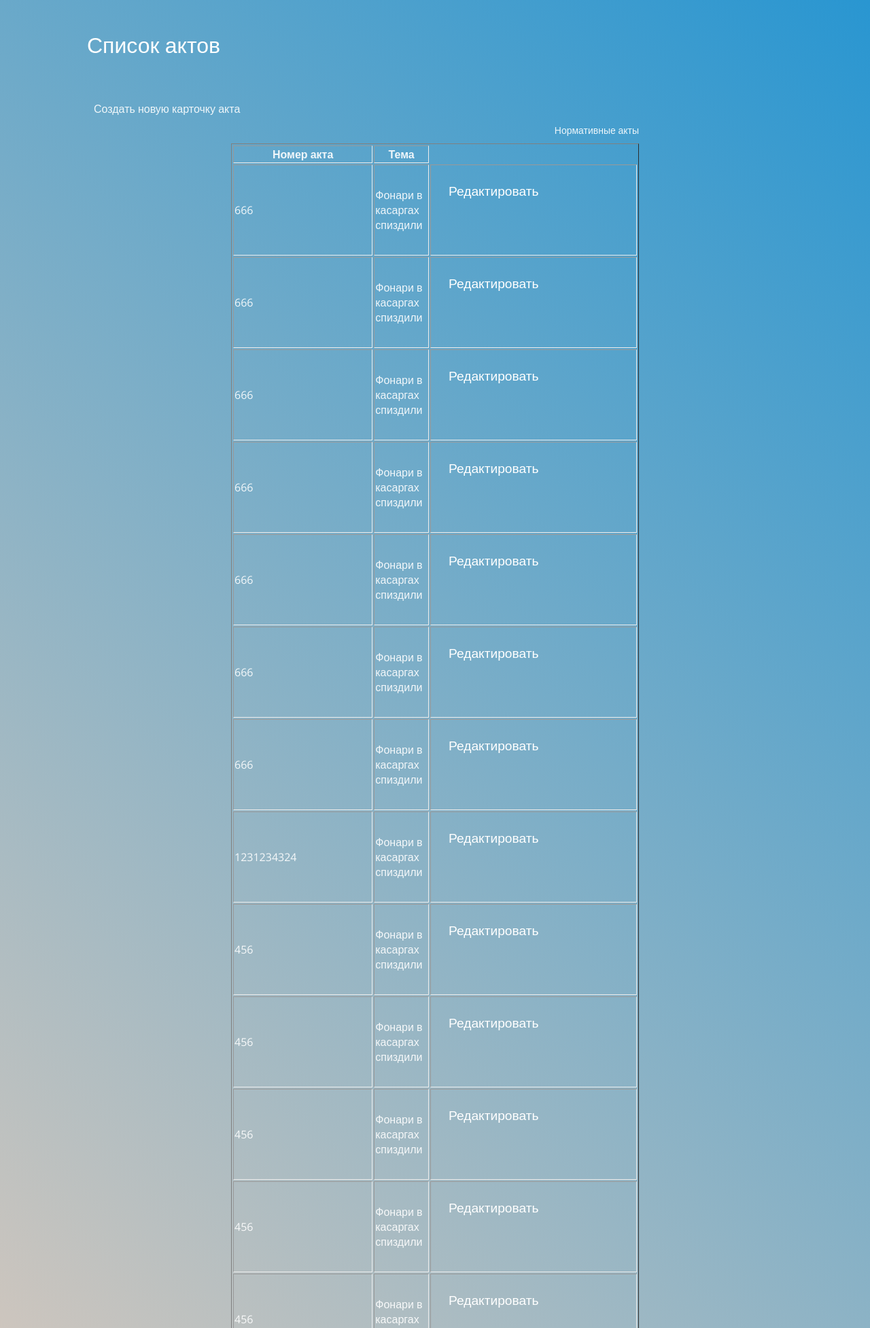
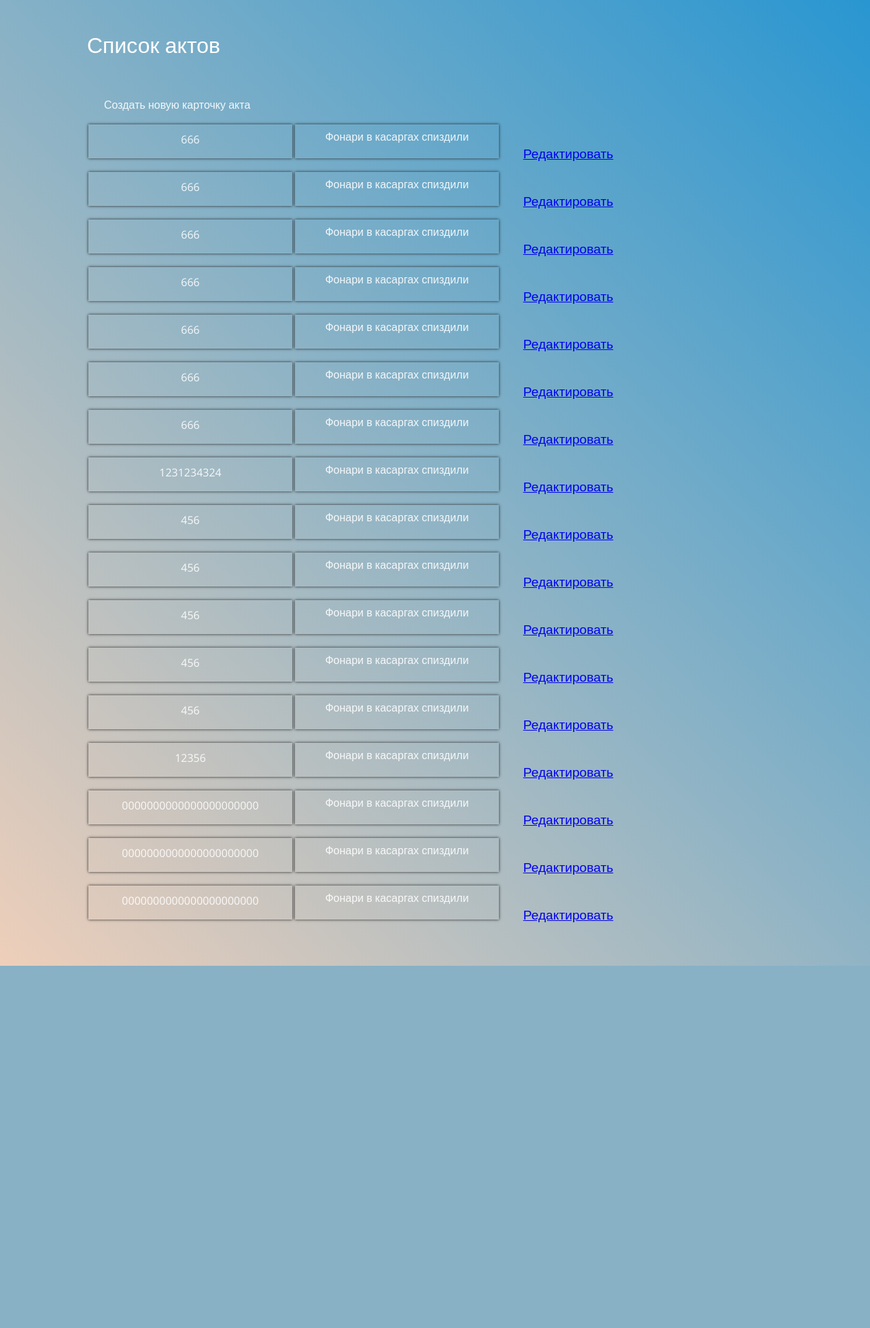
Before and after one commit to FlashVagON/WebAkti, a Django app: page /editor/ in a window 1280 px wide. Shown: the top 1954 px of the page at 68% size. After the commit the page ends 1421 px from the top, so only its background shows below. Run offline with Django 3.2, Linux system fonts and the light colour scheme; data comes from the database, SQL or seed files in the repository.

Commit message:
далнейшие ковыряния в CSS

```diff
--- a/Editor/static/css/style.css
+++ b/Editor/static/css/style.css
@@ -7,6 +7,31 @@
   box-sizing: border-box;
   -webkit-transition: 0.5s ease-in-out;
   transition: 0.5s ease-in-out;
+
+
+}
+
+div.box {
+	width: 300px; /* Ширина блока */
+	height: 50px;
+    padding: 10px; /* Поля */
+    margin-top: 10px; /* Отступ сверху */
+	margin: 2px;
+    /* border: 2px solid #000; /* Параметры рамки */ */
+	-webkit-box-sizing: border-box;
+	box-sizing: border-box;
+	-webkit-box-shadow: 0px 0px 4px #222;
+	box-shadow: 0px 0px 4px #222;
+	position: inherit;
+	text-align: center;
+	float: left;
+
+}
+
+div.new-akt {
+	margin: 5px;
+	padding: 10px; /* Поля */
+
 }
 
 body {
@@ -48,7 +73,7 @@ h2 {
   }
 }
 
-a, a > span {
+a.effect-1, a.effect-2,  a > span {
   position: relative;
   color: inherit;
   text-decoration: none;
@@ -96,6 +121,26 @@ a:before, a:after, a > span:before, a > span:after {
 }
 .effect-2:hover:before, .effect-2:hover:after {
   transform: scale(1, 1);
+}
+
+.btn {
+  display: block;
+  width: 190px;
+  height: 60px;
+  border: 1px solid #fff;
+  overflow: hidden;
+  color: #fff;
+  line-height: 80px;
+  text-transform: capitalize;
+  float: left;
+  z-index: 1;
+  margin: 5px;
+  border-radius: 3px;
+  font-size: 1.2em;
+  position: relative;
+  -webkit-transition: 1s ease-out;
+  transition: 1s ease-out;
+  text-align: center;
 }
 
 .effect-3 {
@@ -319,24 +364,7 @@ a:before, a:after, a > span:before, a > span:after {
   margin: 0 auto;
 }
 
-.btn {
-  display: block;
-  width: 250px;
-  height: 80px;
-  border: 1px solid #fff;
-  overflow: hidden;
-  color: #fff;
-  line-height: 80px;
-  text-transform: capitalize;
-  float: left;
-  z-index: 1;
-  margin: 25px;
-  border-radius: 3px;
-  font-size: 1.2em;
-  position: relative;
-  -webkit-transition: 1s ease-out;
-  transition: 1s ease-out;
-}
+
 
 /*-------------- hover types --------------*/
 [data-type]:before {
--- a/Editor/templates/Editor/main.html
+++ b/Editor/templates/Editor/main.html
@@ -16,30 +16,23 @@
 
 	<h1>Список актов</h1>
 
-	<br><a class="effect-2" href="{% url 'create_act'  %}">Создать новую карточку акта</a>
+	<div class="new-akt"><a class="effect-2" href="{% url 'create_act'  %}">Создать новую карточку акта</a></div>
+
 {% if list %}
-    <table border="1" align="center" >
-		<caption>Нормативные акты</caption>
-		<tr>
-			<th>Номер акта</th>
-			<th>Тема</th>
-		</tr>
+
     {% for akt in list %}
-		<tr>
-			<td>
-				<a class="effect-1" href="{% url 'detail' akt.id %}">{{ akt.regnum }}</a>
-			</td>
-			<td>
-				{{ akt.theme }}
-			</td>
-			<td>
-				<div class="btn" data-type="letter_spacing">
-					<a href="{% url 'edit_act' akt.id %}">Редактировать</a>
-				</div>
-			</td>
-		</tr>
+		<div class="box">
+			<a class="effect-1" href="{% url 'detail' akt.id %}">{{ akt.regnum }}</a>
+		</div>
+		<div class="box">
+			{{ akt.theme }}
+		</div>
+		<div class="btn" data-type="letter_spacing">
+			<a href="{% url 'edit_act' akt.id %}">Редактировать</a>
+		</div>
+
     {% endfor %}
-    </table>
+
 {% else %}
     <p>No polls are available.</p>
 {% endif %}
```
